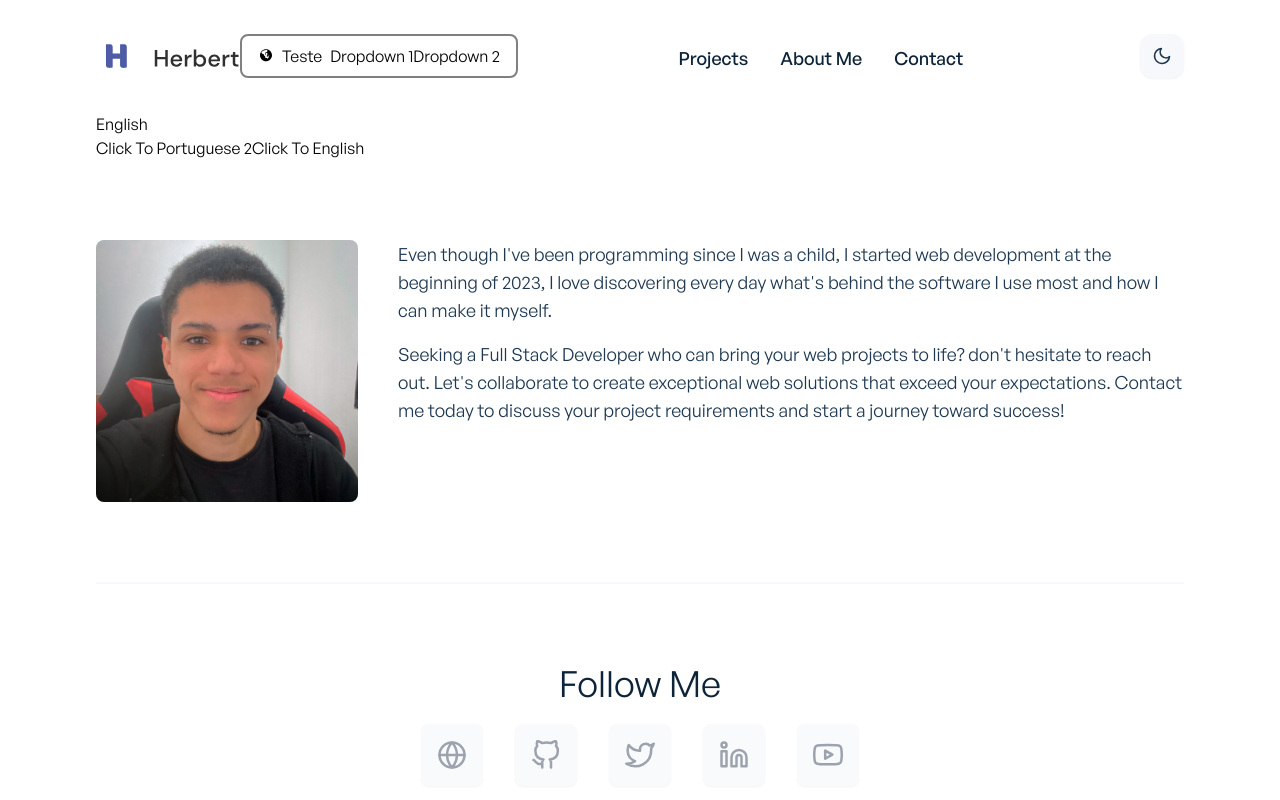
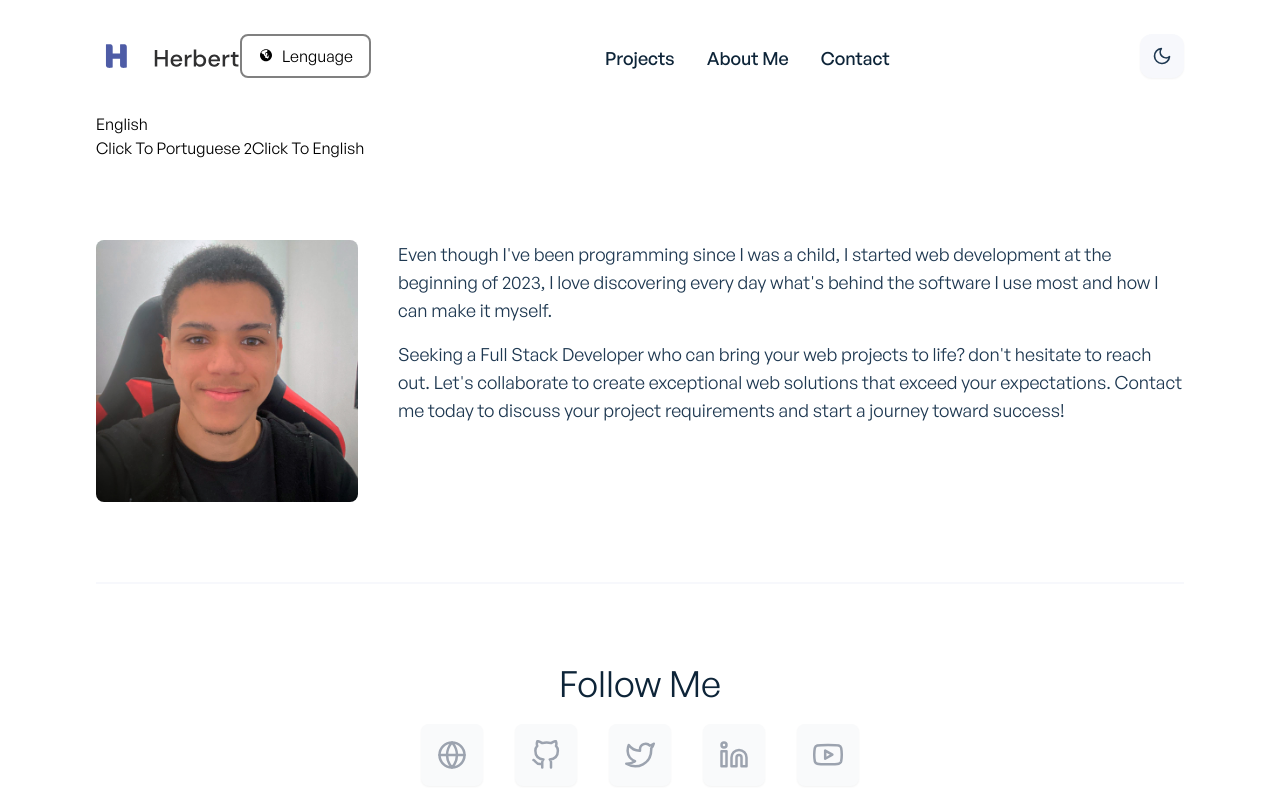
Before and after one commit to Herbert-RD/dev-portfolio, a React (Create React App) app: page /about in a window 1280 px wide. Shown: the top 800 px of the page. Built offline with nearby package versions, Linux system fonts and the light colour scheme.

Commit message:
Feat: Full Lenguage dropdown funcionality done

```diff
--- a/src/components/reusable/LenguageDropdown.js
+++ b/src/components/reusable/LenguageDropdown.js
@@ -1,24 +1,52 @@
 import styled from 'styled-components';
 
 
-export const Component = styled.button`
+export const Component = styled.div`
   padding: 8px 16px;
   border: 2px solid grey;
   border-radius: 8px;
 
   display: flex;
-  flex-direction: row;
+  flex-direction: column;
   justify-content: center;
   align-items: center;
   gap: 8px;
 
+  position: relative;
 
-  &:hover{
+
+  &:hover .options-wrapper{
     cursor: pointer;
+    display: flex;
   }
 
-  >.dropdown-wrapper {
+
+  #open-drowndown {
     display: flex;
-    flex-direction: colunm;
+    flex-direction: row;
+    justify-content: center;
+    align-items: center;
+    gap: 8px;
+
   }
+
+  .options-wrapper {
+    display: none;
+    flex-direction: column;
+
+    top: 100%;
+    position: absolute;
+    width: 100%;
+
+ }
+
+ .options-wrapper button{
+  width: 100%;
+ }
+
+ .options-wrapper button:hover {
+  background-color: grey;
+ }
+
+
 `
--- a/src/components/reusable/LenguageDropdown.jsx
+++ b/src/components/reusable/LenguageDropdown.jsx
@@ -6,18 +6,19 @@ import { lenguageContext } from "../../App.js";
 export default function LenguageDropdown() {
   const lenguageWrapper = useContext(lenguageContext);
   return (
-    <Component
-      onClick={() =>
-        lenguageWrapper.setLenguage(
-          lenguageWrapper.lenguage == "en" ? "pt" : "en"
-        )
-      }
-    >
-      <TiWorld />
-      Teste
-      <div class="dropdown-wrapper">
-        <button>Dropdown 1</button>
-        <button>Dropdown 2</button>
+    <Component>
+      <button id="open-drowndown">
+        <TiWorld />
+        Lenguage
+      </button>
+
+      <div class="options-wrapper">
+        <button onClick={() => lenguageWrapper.setLenguage("pt")}>
+          Português
+        </button>
+        <button onClick={() => lenguageWrapper.setLenguage("en")}>
+          English
+        </button>
       </div>
     </Component>
   );
```
